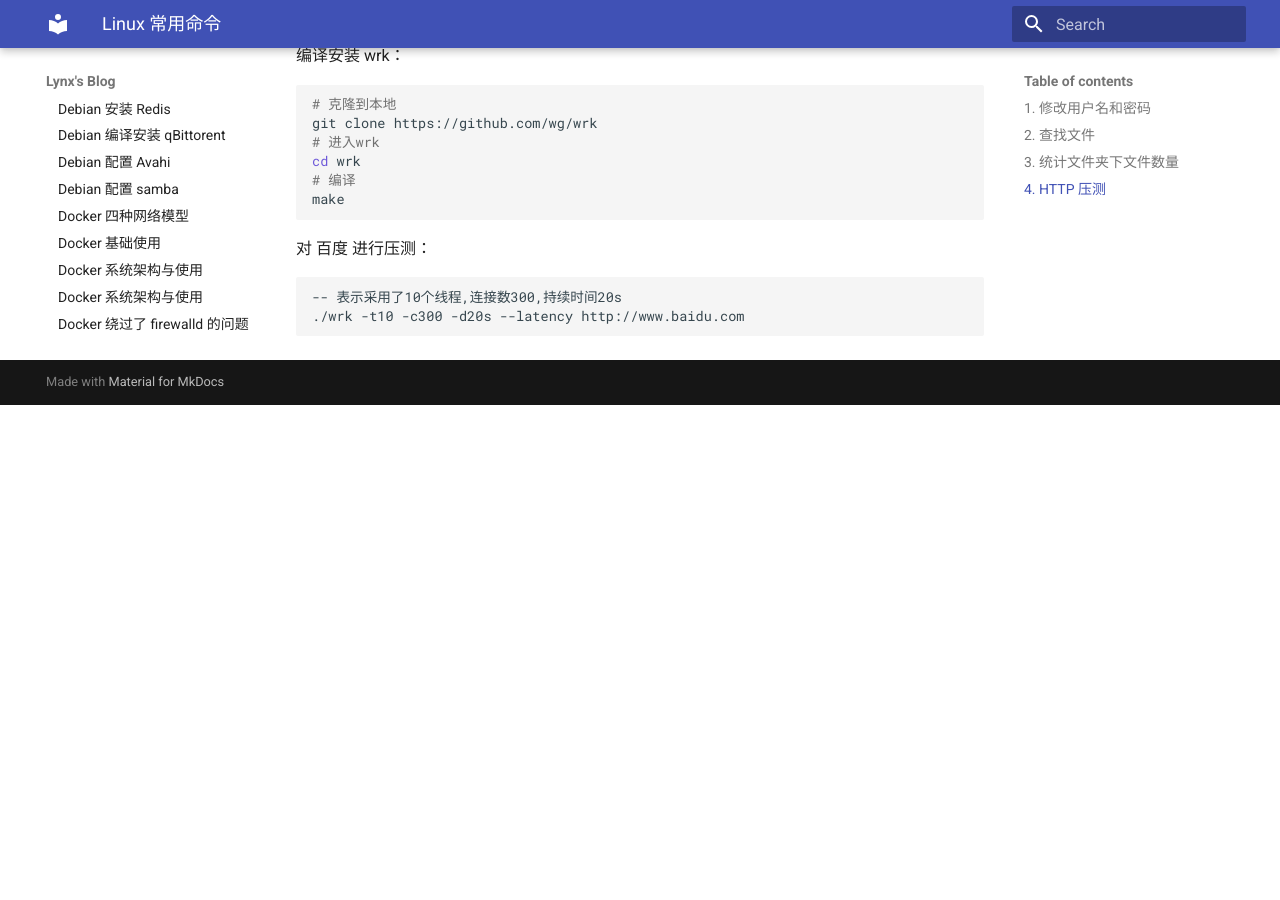
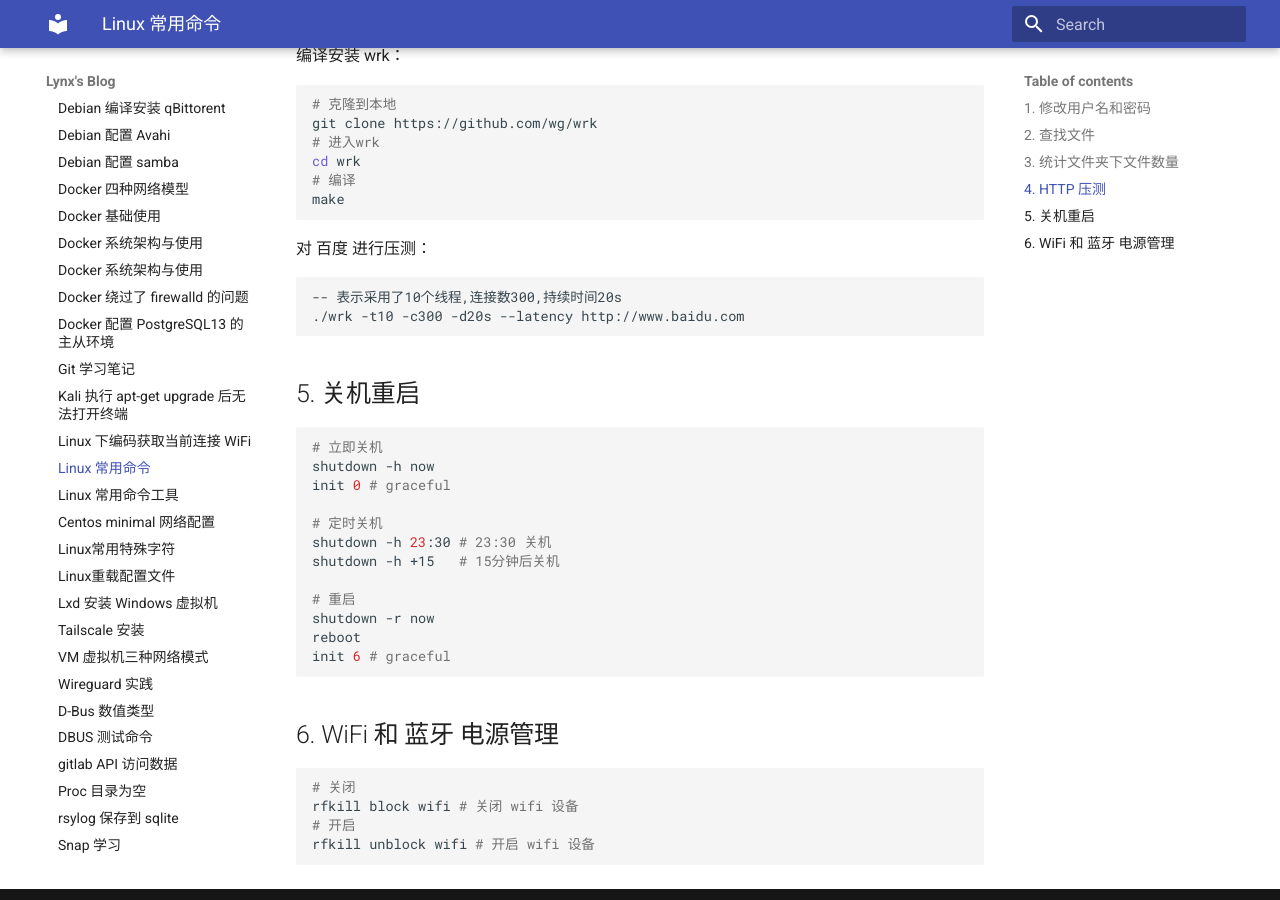
Before and after one commit to 1314liuwei/blog, an MkDocs documentation site: the page built from docs/Linux/Linux 常用命令.md, in a window 1280 px wide and 900 px high, scrolled down 1212 px. Built offline with MkDocs 1.6.1 and Material for MkDocs 9.7.7, drawn with Linux system fonts in a browser that asks for light colours; before the commit the page ends 1617 px from its top, so only the background shows below that.

Commit message:
2023/03/10 周五

````diff
--- a/docs/Linux/Linux 常用命令.md
+++ b/docs/Linux/Linux 常用命令.md
@@ -68,3 +68,29 @@ make
 -- 表示采用了10个线程,连接数300,持续时间20s
 ./wrk -t10 -c300 -d20s --latency http://www.baidu.com
 ```
+
+## 5. 关机重启
+
+```bash
+# 立即关机
+shutdown -h now
+init 0 # graceful
+
+# 定时关机
+shutdown -h 23:30 # 23:30 关机
+shutdown -h +15   # 15分钟后关机
+
+# 重启
+shutdown -r now
+reboot
+init 6 # graceful
+```
+
+## 6. WiFi 和 蓝牙 电源管理
+
+```bash
+# 关闭
+rfkill block wifi # 关闭 wifi 设备
+# 开启
+rfkill unblock wifi # 开启 wifi 设备
+```
````
Also changed, not shown: docs/Linux/Linux 下获取当前连接 WiFi.md (added, +124 -0 lines).
